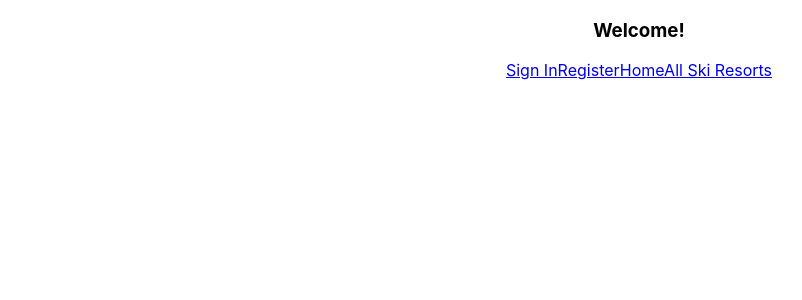
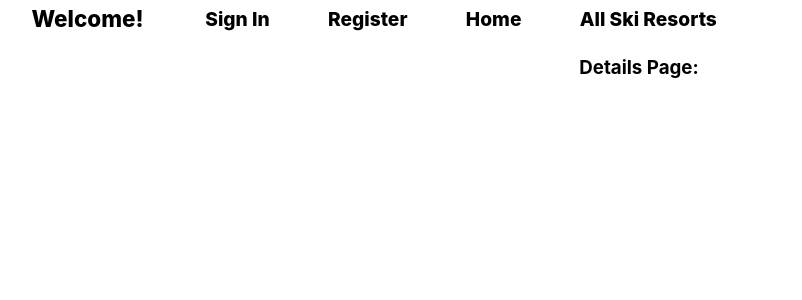
Before and after one commit to dxs19/SkiResortClient, a React (Create React App) app: page /resorts/1 in a window 1280 px wide. Shown: the top 300 px of the page, without its empty margins (1-803 px from the left). Built offline with nearby package versions, Linux system fonts and the light colour scheme; no server answers.

Commit message:
individual ids mapped

```diff
--- a/src/App.css
+++ b/src/App.css
@@ -32,7 +32,27 @@
   from {
     transform: rotate(0deg);
   }
+
   to {
     transform: rotate(360deg);
   }
 }
+
+nav {
+  text-decoration: none;
+  color: black;
+  margin-right: 1em;
+  display: flex;
+  font-size: 1.2em;
+}
+
+nav a,
+nav h3 {
+  text-decoration: none;
+  color: black;
+  margin: auto 1em;
+  padding: 5px 10px;
+  border-radius: 6px;
+  font-weight: 800;
+  transition: all 0.2s ease;
+}
--- a/src/App.js
+++ b/src/App.js
@@ -5,6 +5,7 @@ import LogIn from './pages/Login';
 import Register from './pages/Register';
 import Resorts from './pages/Resorts';
 import { Route, Routes } from 'react-router'
+import ResortDetails from './pages/ResortDetails';
 
 
 function App() {
@@ -32,6 +33,7 @@ function App() {
             path="/resorts"
             element={<Resorts />}
           />
+          <Route path="/resorts/:id" element={<ResortDetails />} />
         </Routes>
       </main>
     </div>
--- /dev/null
+++ b/src/pages/ResortDetails.js
@@ -0,0 +1,39 @@
+import axios from 'axios'
+import { useEffect, useState } from 'react'
+import { Navigate, useParams } from 'react-router-dom'
+import { useNavigate } from 'react-router-dom'
+import { GetResortsById } from '../services/ResortServices'
+const ResortDetails = () => {
+    let { id } = useParams()
+    let navigate = useNavigate()
+
+    const initialState = {
+        resortId: id
+    }
+    const [resorts, setResorts] = useState({})
+    const [formState, setFormState] = useState(initialState)
+
+
+    useEffect(() => {
+        const detailsCall = async () => {
+            await axios
+                .get(
+                    `http://localhost:3001/api/resorts/${id}`
+                )
+                .then((res) => {
+                    setResorts(res.data)
+                })
+        }
+        detailsCall()
+    }, [])
+
+
+
+    return (
+        <div>
+            <h3>Details Page:</h3>
+            <h1>{resorts.name}</h1>
+        </div>
+    )
+}
+export default ResortDetails
--- a/src/pages/Resorts.js
+++ b/src/pages/Resorts.js
@@ -1,6 +1,42 @@
+import { useEffect, useState } from 'react'
+import { GetResorts, GetResortsById } from '../services/ResortServices'
+import { useNavigate } from 'react-router-dom'
+
 const Resorts = () => {
+    let navigate = useNavigate()
+    const [resorts, setResorts] = useState([])
+
+    const showAllResorts = async () => {
+        const data = await GetResorts()
+        setResorts(data)
+    }
+
+    useEffect(() => {
+        showAllResorts()
+    },
+        [resorts])
+
+    const viewDetails = async (id) => {
+        navigate(`/resorts/${id}`)
+    }
+
+
     return (<div>
-        <h3>Resorts</h3>
+        <h1>List of Resorts:</h1>
+        <div className="resort-container">
+            {resorts.map((resort) => (
+                <div key={resort.id}>
+                    <h2>{resort.name}</h2>
+                    <h3>{resort.location}</h3>
+                    <h4>{resort.review}</h4>
+                    <h4>Height:{resort.height}</h4>
+                    <h4>Number of Lifts:{resort.height}</h4>
+                    <img src={resort.image} />
+                    <button onClick={() => viewDetails(resort.id)}>Click to go to Resort Page</button>
+                </div>
+
+            ))}
+        </div>
     </div>)
 }
 
--- /dev/null
+++ b/src/services/ResortServices.js
@@ -0,0 +1,19 @@
+import Client from './api'
+
+export const GetResorts = async () => {
+    try {
+        const res = await Client.get('/resorts')
+        return res.data
+    } catch (error) {
+        throw error
+    }
+}
+
+export const GetResortsById = async (id) => {
+    try {
+        const res = await Client.get(`/resorts/${id}`)
+        return res.data
+    } catch (error) {
+        throw error
+    }
+}
```
